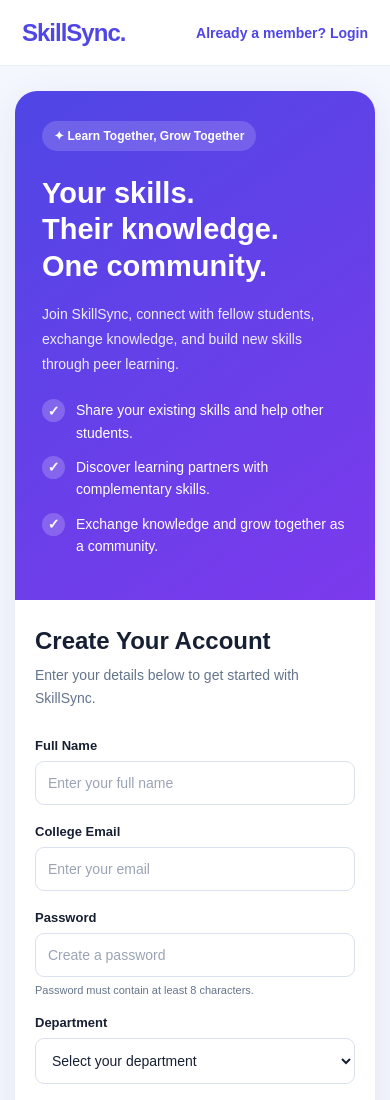
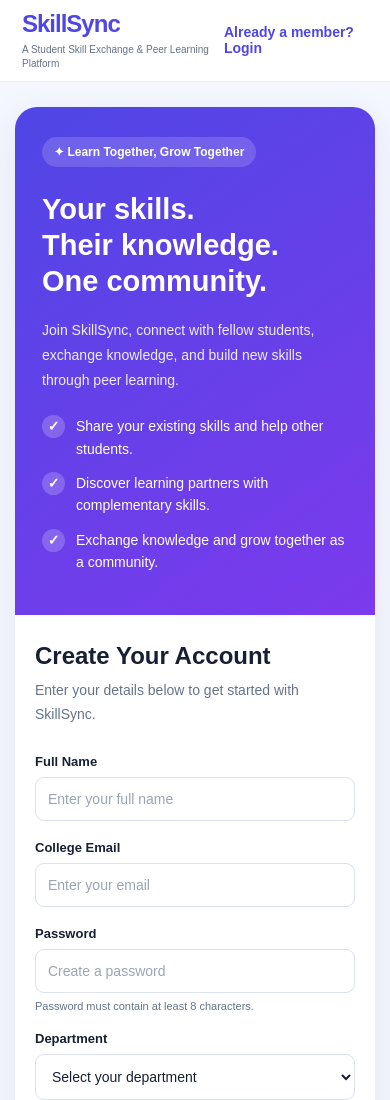
Before and after one commit to himanshubadaya2025-byte/SkillSync, a website: page public/pages/register.html in a window 390 px wide. Shown: the top 1100 px of the page. Drawn offline with Linux system fonts and the light colour scheme.

Commit message:
bacha hua update

```diff
--- a/public/pages/register.html
+++ b/public/pages/register.html
@@ -33,7 +33,7 @@
         }
 
         header {
-            height: 76px;
+            min-height: 80px;
             padding: 0 7%;
             background: white;
             display: flex;
@@ -47,8 +47,21 @@
     font-size: 27px;
     font-weight: 800;
     letter-spacing: -1px;
+    line-height: 1.2;
 }
 
+.brand {
+    display: flex;
+    flex-direction: column;
+    gap: 4px;
+    min-width: 0;
+}
+
+.brand-tagline {
+    color: var(--muted);
+    font-size: 12px;
+    line-height: 1.4;
+}
         .header-link {
             color: var(--primary);
             text-decoration: none;
@@ -277,8 +290,18 @@
 
         @media (max-width: 760px) {
            header {
-                height: 66px;
-                padding: 0 22px;
+    min-height: 80px;
+    padding: 10px 22px;
+    gap: 12px;
+}
+
+.brand-tagline {
+    max-width: 240px;
+    font-size: 10px;
+}
+
+.logo {
+    font-size: 24px;
 }
 
             .logo {
@@ -334,10 +357,17 @@
 <body>
 
 <header>
-    <div class="logo">SkillSync.</div>
-    <a href="login.html" class="header-link">Already a member? Login</a>
+    <div class="brand">
+        <div class="logo">SkillSync</div>
+        <div class="brand-tagline">
+            A Student Skill Exchange &amp; Peer Learning Platform
+        </div>
+    </div>
+
+    <a href="login.html" class="header-link">
+        Already a member? Login
+    </a>
 </header>
-
 <main>
     <div class="register-wrapper">
 
```
Also changed, not shown: public/pages/credit-history.html (+29 -7 lines), public/pages/login.html (+33 -4 lines). Lines whose indentation alone changed are shown as unchanged.
